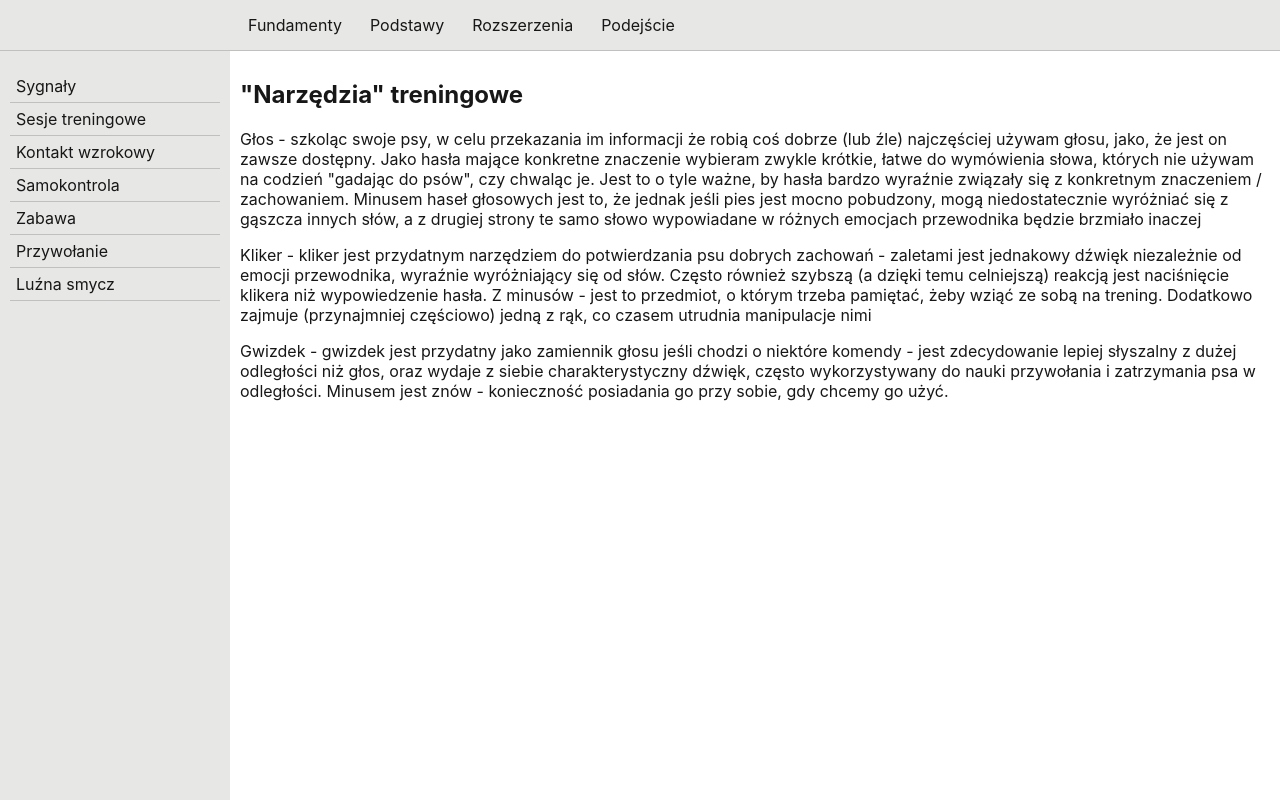
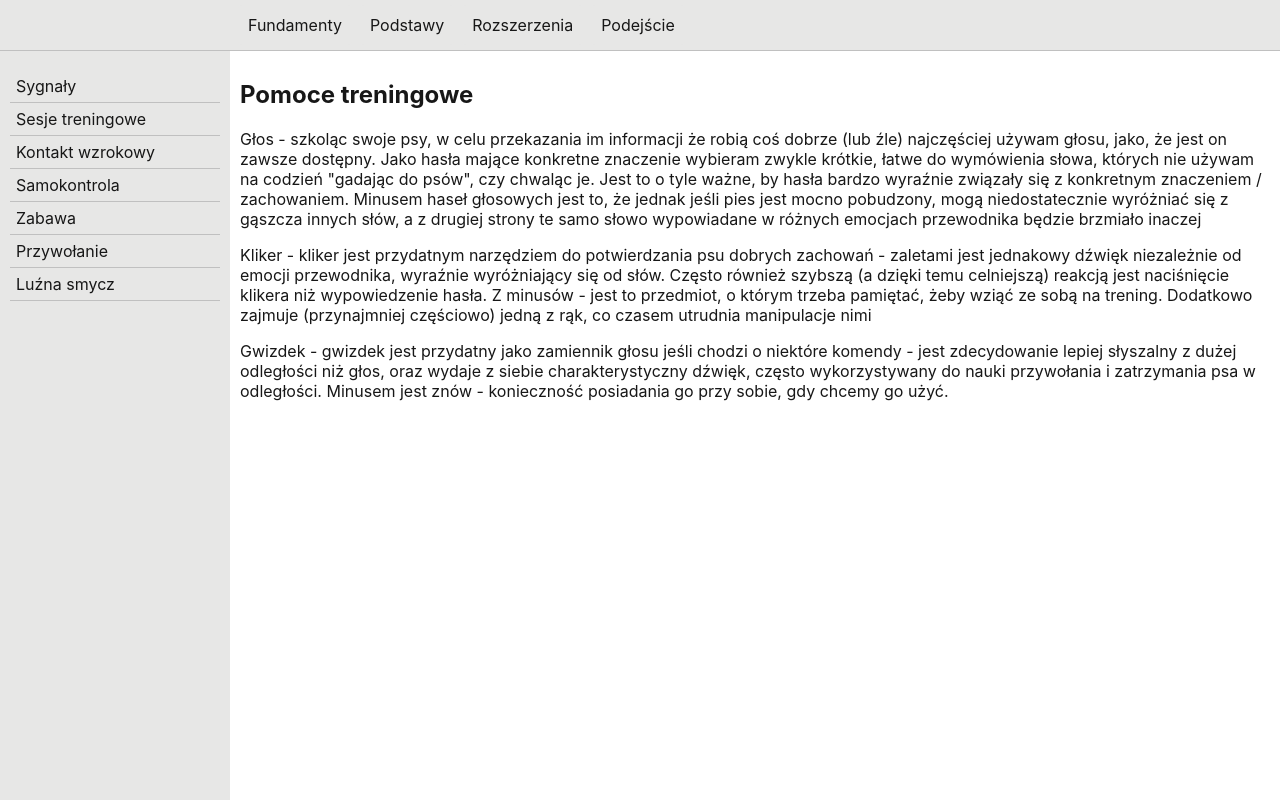
Before and after one commit to MonikaKrella/GoldenPawsAcademy, a React (Create React App) app: page /tools in a window 1280 px wide. Built offline with nearby package versions, Linux system fonts and the light colour scheme.

Commit message:
fix name

```diff
--- a/src/data/tools.ts
+++ b/src/data/tools.ts
@@ -1,5 +1,5 @@
 export const toolsText = {
-  title: '"Narzędzia" treningowe',
+  title: 'Pomoce treningowe',
   voice:
     'Głos - szkoląc swoje psy, w celu przekazania im informacji że robią coś dobrze (lub źle) najczęściej używam głosu, jako, że jest on zawsze dostępny. Jako hasła mające konkretne znaczenie wybieram zwykle krótkie, łatwe do wymówienia słowa, których nie używam na codzień "gadając do psów", czy chwaląc je. Jest to o tyle ważne, by hasła bardzo wyraźnie związały się z konkretnym znaczeniem / zachowaniem. Minusem haseł głosowych jest to, że jednak jeśli pies jest mocno pobudzony, mogą niedostatecznie wyróżniać się z gąszcza innych słów, a z drugiej strony te samo słowo wypowiadane w różnych emocjach przewodnika będzie brzmiało inaczej',
   clicker:
```
